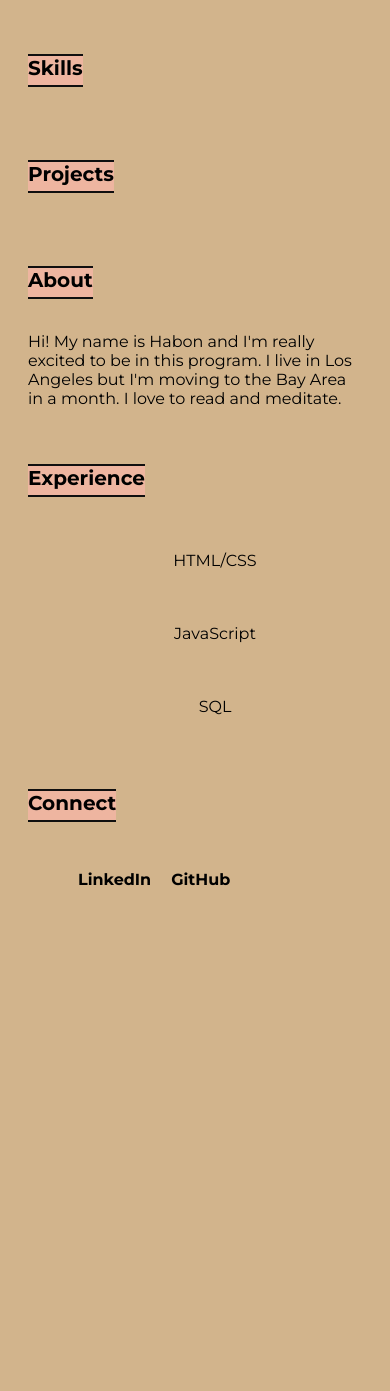
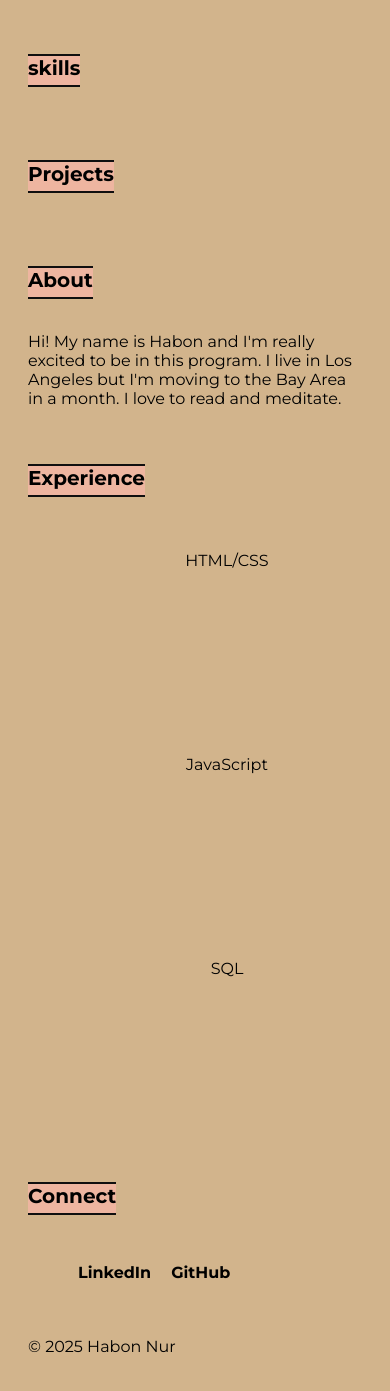
Before and after one commit to habonnur/habon-nur-kepler, a plain HTML site: page index.html in a window 390 px wide. Shown: the part 503-1894 px from the top of the page. Before the commit the page ends 1475 px from the top, so only its background shows below. Drawn offline with Linux system fonts and the light colour scheme.

Commit message:
js added, created footer and skills

```diff
--- a/index.css
+++ b/index.css
@@ -71,7 +71,7 @@ nav ul {
 }
 
 #Experience ul,
-#Skills ul,
+#skills ul,
 #Projects ul {
   display: flex;
   flex-wrap: wrap;
@@ -81,14 +81,27 @@ nav ul {
 }
 
 #Experience li,
-#Skills li,
+#skills li,
 #Projects li {
   flex: 1 1 150px;
   padding: 12px;
   border-radius: 8px;
   text-align: center;
 }
+#skills ul {
+  display: flex;
+  flex-wrap: wrap;
+  gap: 1rem;
+  padding: 0;
+  list-style-type: none;
+}
 
+#skills li {
+  background-color: #f2f2f2;
+  padding: 0.5rem 1rem;
+  border-radius: 5px;
+  font-weight: bold;
+}
 /* Mobile Styling */
 @media (max-width: 599px) {
   nav ul {
@@ -99,6 +112,18 @@ nav ul {
 
   nav ul li {
     margin: 10px 0;
+  }
+}
+
+@media (max-width: 599px) {
+  #Experience ul {
+    flex-direction: column;
+    align-items: center;
+  }
+
+  #Experience li {
+    width: 100%;
+    max-width: 300px;
   }
 }
 
--- a/index.html
+++ b/index.html
@@ -22,8 +22,8 @@
     <h1>Habon Nur</h1>
   </header>
 
-  <section id="Skills">
-    <h2>Skills</h2>
+  <section id="skills">
+    <h2>skills</h2>
   </section>
 
   <section id="Projects">
@@ -55,5 +55,7 @@
       </li>
     </ul>
   </section>
-</body>
-</html>
+    <!-- Javascript file -->
+    <script src="js/index.js"></script>
+  </body>
+  </html>
--- /dev/null
+++ b/js/index.js
@@ -0,0 +1,20 @@
+const footer = document.createElement("footer");
+const body = document.body;
+body.appendChild(footer);
+const today = new Date();
+const thisYear = today.getFullYear();
+const footerElement = document.querySelector("footer");
+const copyright = document.createElement("p");
+copyright.innerHTML = `&copy; ${thisYear} Habon Nur`;
+footerElement.appendChild(copyright);
+
+// Skills section
+
+const skills = ["HTML", "CSS", "JavaScript", "GitHub", "VS Code"];
+const skillsSection = document.getElementById("skills");
+const skillsList = skillsSection.querySelector("ul");
+for (let i = 0; i < skills.length; i++) {
+  const skill = document.createElement("li");
+  skill.textContent = skills[i];
+  skillsList.appendChild(skill);
+}
```
